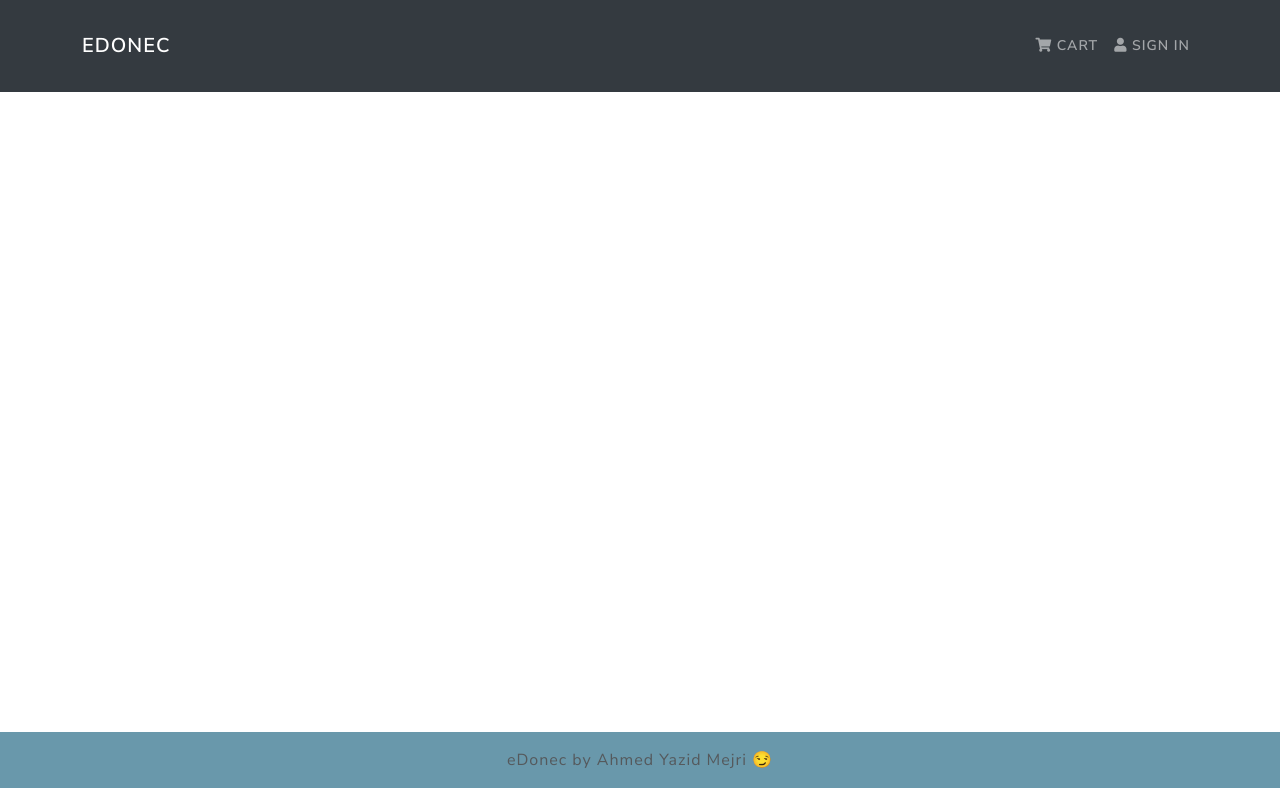
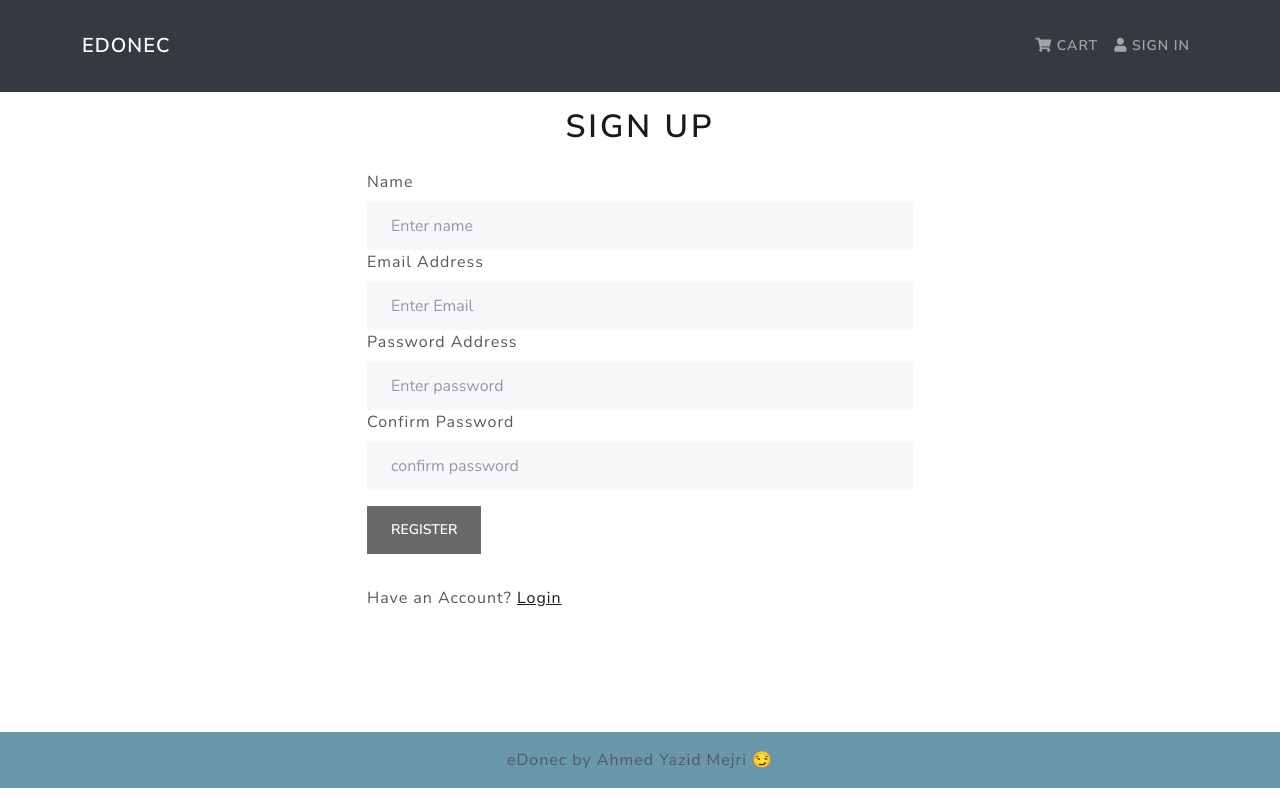
Before and after one commit to yazidam/eDonec_Test, a React (Create React App) app in the folder client/: page /register in a window 1280 px wide. Built offline with nearby package versions, Linux system fonts and the light colour scheme.

Commit message:
adding register screen

```diff
--- a/client/src/App.js
+++ b/client/src/App.js
@@ -7,6 +7,7 @@
 import CartScreen from "./screens/CartScreen";
 import LoginScreen from "./screens/LoginScreen";
 import ShippingScreen from "./screens/ShippingScreen";
+import RegisterScreen from "./screens/RegisterScreen";
 function App() {
   return (
     <BrowserRouter>
@@ -18,6 +19,7 @@
           <Route path="/cart/:id/*" element={<CartScreen />} />
           <Route path="/login" element={<LoginScreen />} />
           <Route path="/shipping" element={<ShippingScreen />} />
+          <Route path="/register" element={<RegisterScreen />} />
         </Routes>
       </main>
       <Footer />
--- /dev/null
+++ b/client/src/components/FormContainer.js
@@ -0,0 +1,16 @@
+import React from "react";
+import { Container, Row, Col } from "react-bootstrap";
+
+const FormContainer = ({ children }) => {
+  return (
+    <Container>
+      <Row className="justify-content-center">
+        <Col xs={12} md={6}>
+          {children}
+        </Col>
+      </Row>
+    </Container>
+  );
+};
+
+export default FormContainer;
--- /dev/null
+++ b/client/src/screens/RegisterScreen.js
@@ -0,0 +1,103 @@
+import React, { useState, useEffect } from "react";
+import { Link, useLocation, useNavigate } from "react-router-dom";
+import { Form, Button, Row, Col } from "react-bootstrap";
+import { useDispatch, useSelector } from "react-redux";
+import Loader from "../components/Loader";
+import FormContainer from "../components/FormContainer";
+import { register } from "../actions/userActions";
+const RegisterScreen = () => {
+  const [email, setEmail] = useState("");
+  const [password, setPassword] = useState("");
+  const [confirmpassword, setConfirmpassword] = useState("");
+  const [name, setName] = useState("");
+  const [message, setMassage] = useState(null);
+  let location = useLocation();
+  let navigate = useNavigate();
+  const dispatch = useDispatch();
+  const userRegister = useSelector((state) => state.userRegister);
+  const { loading, error, userInfo } = userRegister;
+  const redirect = location.search ? location.search.split("=")[1] : "";
+
+  useEffect(() => {
+    if (userInfo) {
+      navigate(`/${redirect}`);
+    }
+  }, [userInfo, redirect]);
+
+  const submitHandler = (e) => {
+    e.preventDefault();
+    if (password !== confirmpassword) {
+      setMassage("password do not match");
+    } else {
+      dispatch(register(name, email, password));
+    }
+  };
+  return (
+    <FormContainer>
+      <h1 className="text-center"> Sign UP</h1>
+      {error && <h2>verifier votre coordonner {error}</h2>}
+      {error && <h3 variant="danger">{message}</h3>}
+      {loading && <Loader />}
+      <Form onSubmit={submitHandler}>
+        <Form.Group controlId="name">
+          <Form.Label>Name </Form.Label>
+          <Form.Control
+            type="name"
+            placeholder="Enter name"
+            value={name}
+            onChange={(e) => setName(e.target.value)}
+          ></Form.Control>
+        </Form.Group>
+        <Form.Group controlId="email">
+          <Form.Label>Email Address</Form.Label>
+          <Form.Control
+            type="email"
+            placeholder="Enter Email"
+            value={email}
+            onChange={(e) => setEmail(e.target.value)}
+          ></Form.Control>
+        </Form.Group>
+
+        <Form.Group controlId="password">
+          <Form.Label>Password Address</Form.Label>
+          <Form.Control
+            type="password"
+            placeholder="Enter password"
+            value={password}
+            onChange={(e) => setPassword(e.target.value)}
+          ></Form.Control>
+        </Form.Group>
+
+        <Form.Group controlId="confirmpassword">
+          <Form.Label>Confirm Password </Form.Label>
+          <Form.Control
+            type="password"
+            placeholder="confirm password"
+            value={confirmpassword}
+            onChange={(e) => setConfirmpassword(e.target.value)}
+          ></Form.Control>
+        </Form.Group>
+
+        <Button
+          type="submit"
+          variant="primary"
+          className="my-3 "
+          disabled={email.length < 10}
+        >
+          Register
+        </Button>
+
+        <Row className="py-3">
+          <Col>
+            Have an Account?{" "}
+            <Link to={redirect ? `/login?redirect=${redirect}` : "/login"}>
+              Login
+            </Link>
+          </Col>
+        </Row>
+      </Form>
+    </FormContainer>
+  );
+};
+
+export default RegisterScreen;
```
